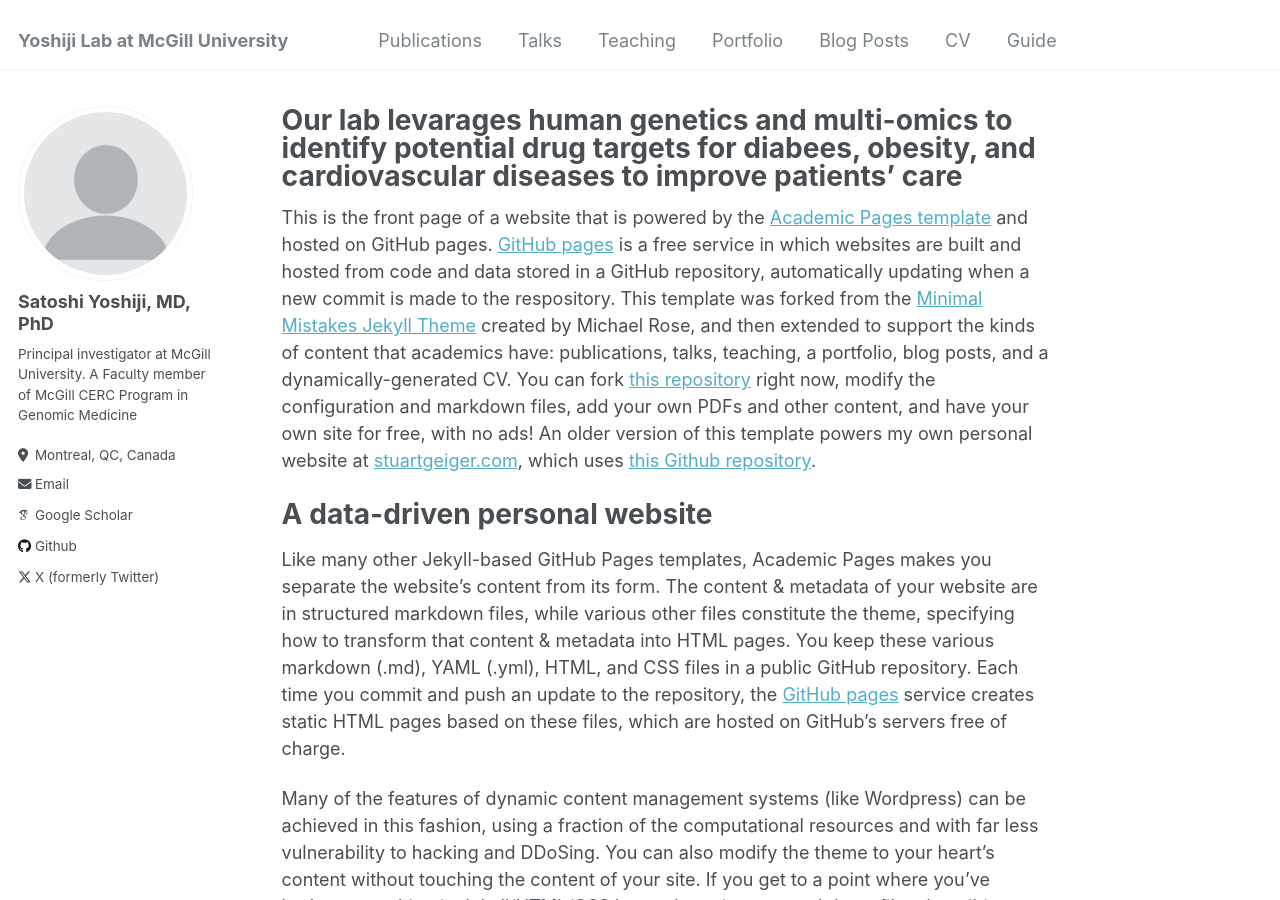
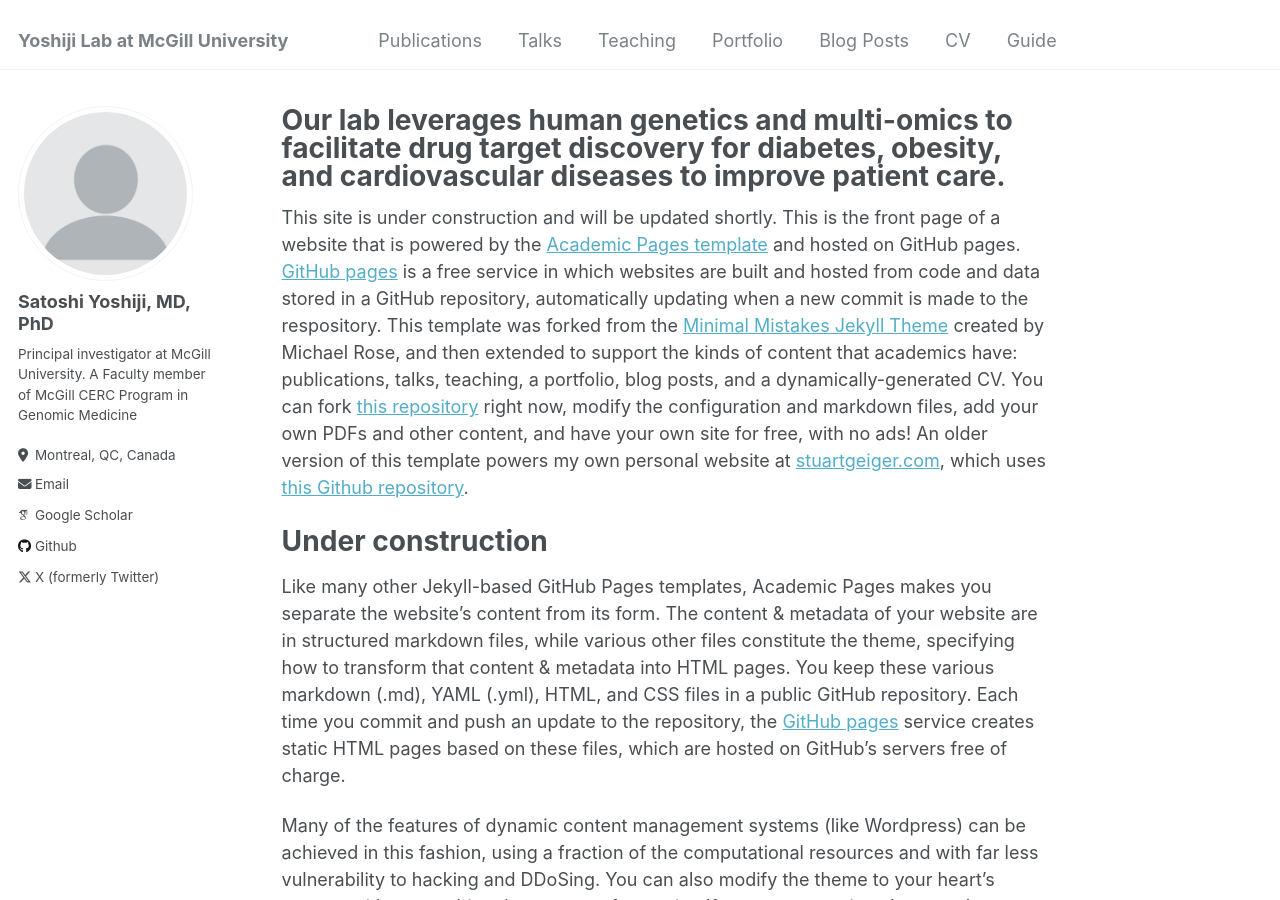
Before and after one commit to satoshi-yoshiji/satoshi-yoshiji.github.io, a Jekyll site: the page built from _pages/about.md, in a window 1280 px wide and 900 px high. Built offline with Jekyll 4.4.1, drawn with Linux system fonts in a browser that asks for light colours; some web fonts are replaced.

Commit message:
Update about.md

```diff
--- a/_pages/about.md
+++ b/_pages/about.md
@@ -1,15 +1,15 @@
 ---
 permalink: /
-title: "Our lab levarages human genetics and multi-omics to identify potential drug targets for diabees, obesity, and cardiovascular diseases to improve patients' care"
+title: "Our lab leverages human genetics and multi-omics to facilitate drug target discovery for diabetes, obesity, and cardiovascular diseases to improve patient care."
 author_profile: true
 redirect_from:
   - /about/
   - /about.html
 ---
 
-This is the front page of a website that is powered by the [Academic Pages template](https://github.com/academicpages/academicpages.github.io) and hosted on GitHub pages. [GitHub pages](https://pages.github.com) is a free service in which websites are built and hosted from code and data stored in a GitHub repository, automatically updating when a new commit is made to the respository. This template was forked from the [Minimal Mistakes Jekyll Theme](https://mmistakes.github.io/minimal-mistakes/) created by Michael Rose, and then extended to support the kinds of content that academics have: publications, talks, teaching, a portfolio, blog posts, and a dynamically-generated CV. You can fork [this repository](https://github.com/academicpages/academicpages.github.io) right now, modify the configuration and markdown files, add your own PDFs and other content, and have your own site for free, with no ads! An older version of this template powers my own personal website at [stuartgeiger.com](http://stuartgeiger.com), which uses [this Github repository](https://github.com/staeiou/staeiou.github.io).
+This site is under construction and will be updated shortly. This is the front page of a website that is powered by the [Academic Pages template](https://github.com/academicpages/academicpages.github.io) and hosted on GitHub pages. [GitHub pages](https://pages.github.com) is a free service in which websites are built and hosted from code and data stored in a GitHub repository, automatically updating when a new commit is made to the respository. This template was forked from the [Minimal Mistakes Jekyll Theme](https://mmistakes.github.io/minimal-mistakes/) created by Michael Rose, and then extended to support the kinds of content that academics have: publications, talks, teaching, a portfolio, blog posts, and a dynamically-generated CV. You can fork [this repository](https://github.com/academicpages/academicpages.github.io) right now, modify the configuration and markdown files, add your own PDFs and other content, and have your own site for free, with no ads! An older version of this template powers my own personal website at [stuartgeiger.com](http://stuartgeiger.com), which uses [this Github repository](https://github.com/staeiou/staeiou.github.io).
 
-A data-driven personal website
+Under construction
 ======
 Like many other Jekyll-based GitHub Pages templates, Academic Pages makes you separate the website's content from its form. The content & metadata of your website are in structured markdown files, while various other files constitute the theme, specifying how to transform that content & metadata into HTML pages. You keep these various markdown (.md), YAML (.yml), HTML, and CSS files in a public GitHub repository. Each time you commit and push an update to the repository, the [GitHub pages](https://pages.github.com/) service creates static HTML pages based on these files, which are hosted on GitHub's servers free of charge.
 
```
